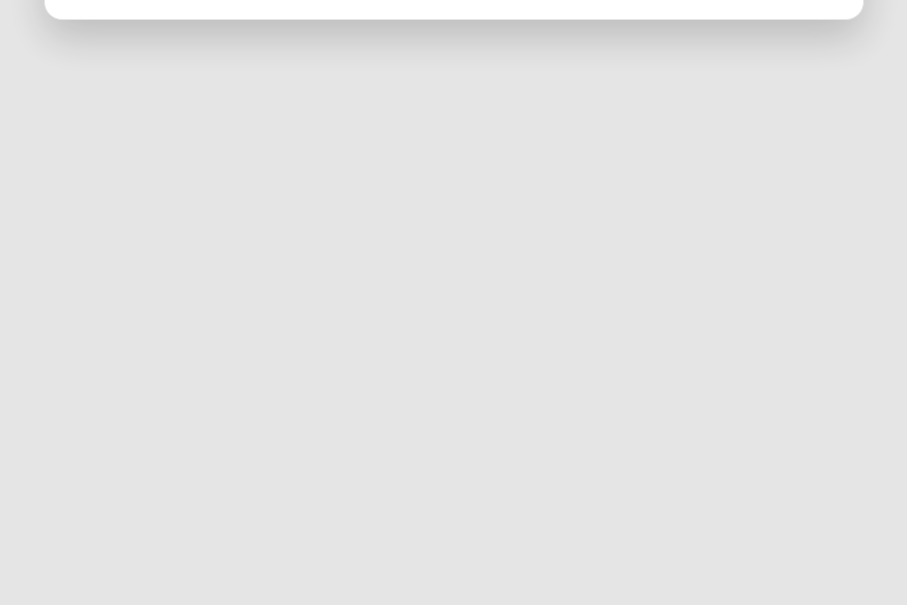
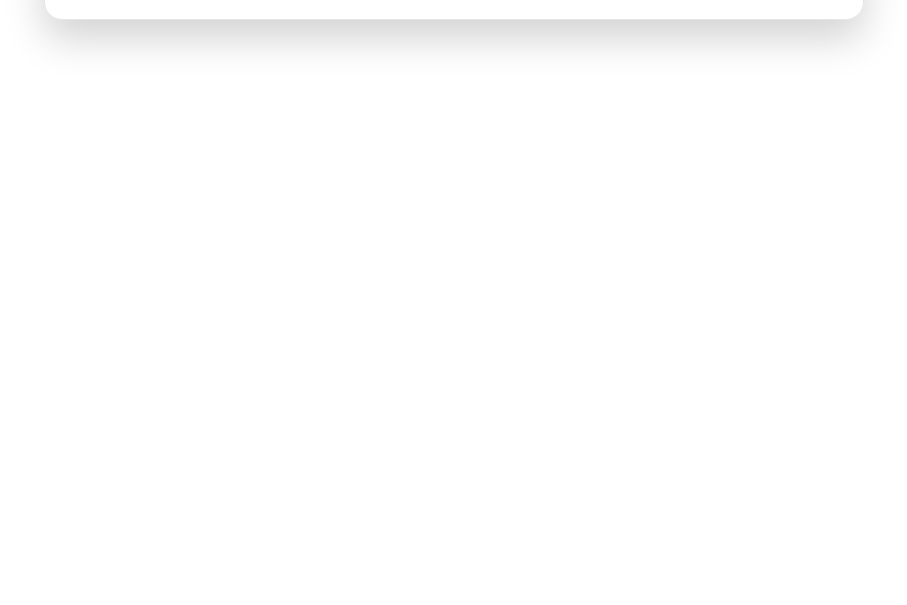
Before and after one commit to TakYunhui/tableau_update_extension, a plain HTML site: page docs/index.html in a window 1280 px wide. Shown: the part 195-800 px from the top of the page, without its empty margins (186-1093 px from the left). Drawn offline with Linux system fonts and the light colour scheme.

Commit message:
Update styles.css : 검은 배경 삭제

```diff
--- a/docs/styles.css
+++ b/docs/styles.css
@@ -26,7 +26,7 @@ body { margin: 0; font-family: sans-serif; }
   align-items: flex-start;
 
   padding: clamp(12px, 6vh, 72px) 12px 12px;  /* ✅ 화면 크기에 따라 자동 여백 */
-  background: rgba(0,0,0,0.10);               /* 팝업 인지용(원하면 투명) */
+
 }
 
 #popup{
```
